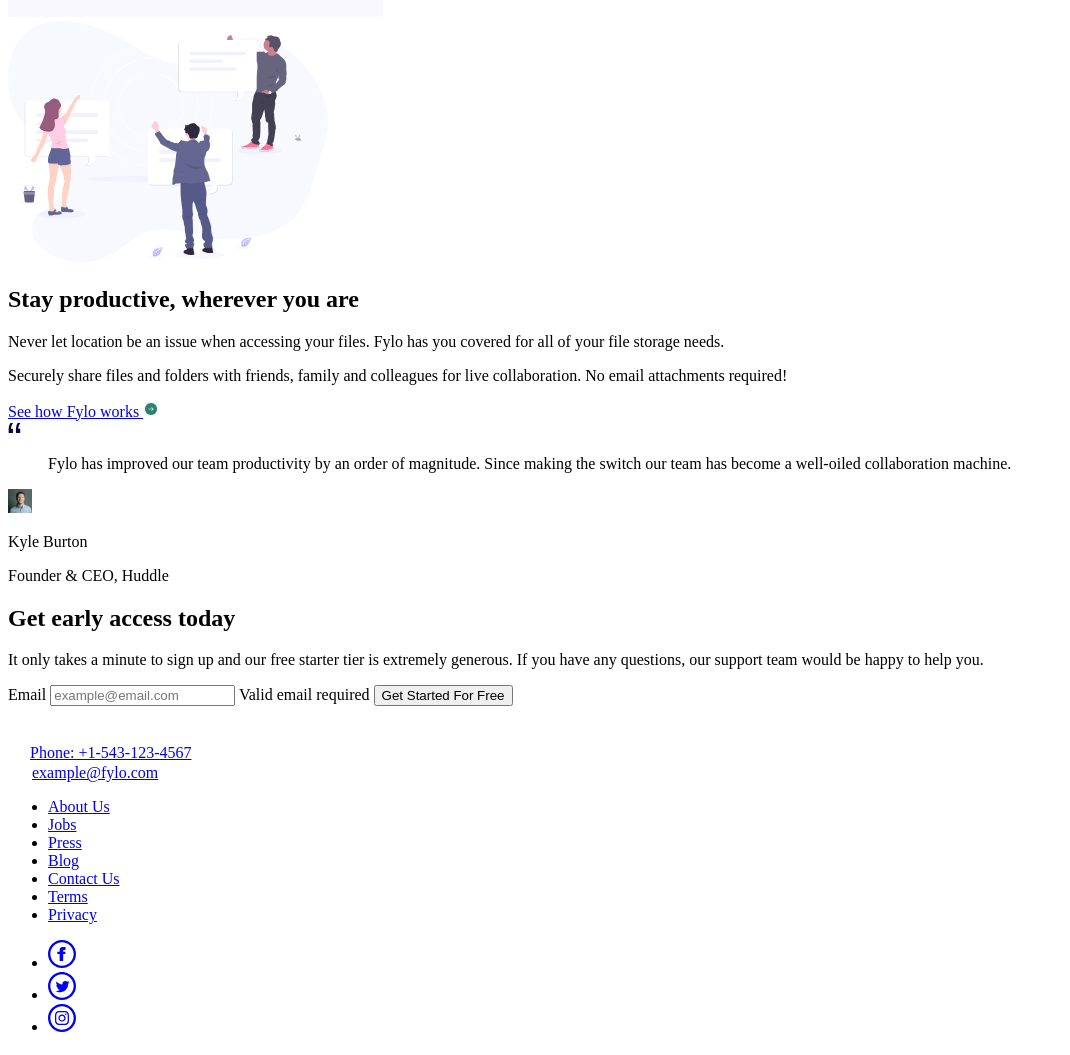
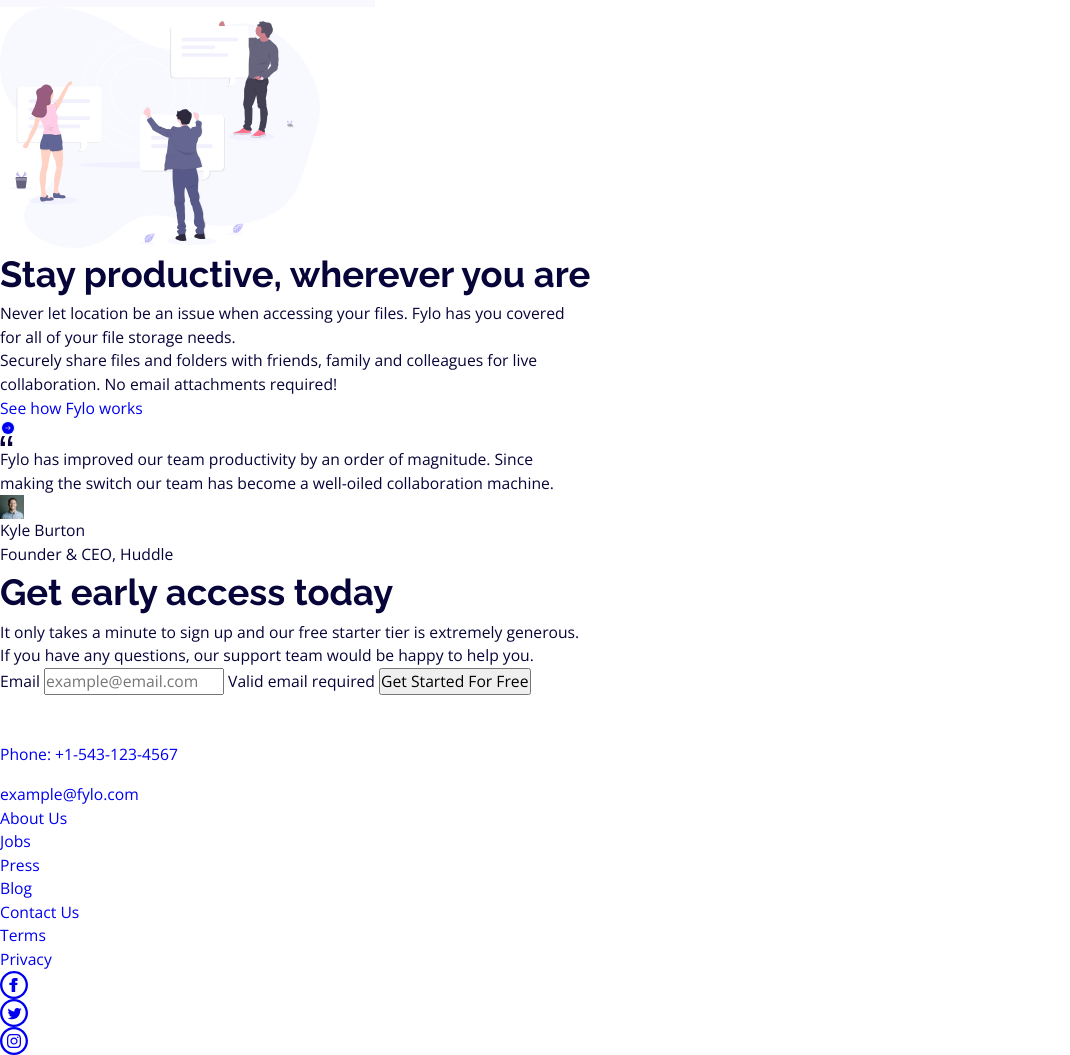
Before and after one commit to DocForLoop/fylo-landing-page, a website built with Vite: page index.html in a window 1280 px wide. Shown: the part 548-1603 px from the top of the page, without its empty margins (0-1070 px from the left). Built offline with nearby package versions, Linux system fonts and the light colour scheme.

Commit message:
Add basic CSS styles to the page

```diff
--- a/index.html
+++ b/index.html
@@ -94,8 +94,10 @@
               <p>Securely share files and folders with friends, family and colleagues for
                 live collaboration. No email attachments required!</p>
               <a href="#">See how Fylo works
-                <img src="/src/assets/images/icon-arrow.svg"
-                      alt="" width="16" height="16" loading="lazy" decoding="async">
+                <svg width="16" height="16">
+                  <defs><circle id="b" cx="6" cy="6" r="6"/>
+                    <filter x="-25%" y="-25%" width="150%" height="150%" filterUnits="objectBoundingBox" id="a"><feOffset in="SourceAlpha" result="shadowOffsetOuter1"/><feGaussianBlur stdDeviation="1" in="shadowOffsetOuter1" result="shadowBlurOuter1"/><feColorMatrix values="0 0 0 0 0.239215686 0 0 0 0 0.62745098 0 0 0 0 0.560784314 0 0 0 0.793506567 0" in="shadowBlurOuter1"/></filter>
+                  </defs><g fill="none" fill-rule="evenodd"><g transform="translate(2 2)"><use fill="#000" filter="url(#a)" xlink:href="#b"/><use fill="currentcolor" xlink:href="#b"/></g><path d="M8.582 6l-.363.35 1.452 1.4H5.333v.5h4.338L8.22 9.65l.363.35 2.074-2z" fill="#FFF"/></g></svg>
               </a>
 
               <section aria-label="Customer testimonial">
--- a/src/scss/global/_base.scss
+++ b/src/scss/global/_base.scss
@@ -0,0 +1,60 @@
+html {
+    font-size: 100%;
+}
+
+*, *::before, *::after {
+    box-sizing: border-box;
+}
+
+* {
+    margin: 0;
+    padding: 0;
+}
+
+body {
+    font-family: var(--ff-secondary);
+    font-size: var(--fs-body);
+    font-weight: var(--fw-1);
+    line-height: 1.5;
+    color: var(--clr-primary);
+}
+
+h1 {
+    font-family: var(--ff-primary);
+    font-size: var(--fs-h1);
+}
+
+h2 {
+    font-family: var(--ff-primary);
+    font-size: var(--fs-h2-primary);
+}
+
+p, li, figcaption {
+    text-wrap: pretty;
+    max-inline-size: 65ch;
+}
+
+img, picture, video, canvas, svg {
+    display: block;
+    max-inline-size: 100%;
+}
+
+input, button, textarea, select {
+    font: inherit;
+}
+
+p, h1, h2, h3, h4, h5, h6 {
+    overflow-wrap: break-word;
+}
+
+h1, h2, h3, h4, h5, h6 {
+    text-wrap: balance;
+}
+
+a, a:visited, a:active {
+    text-decoration: none;
+}
+
+ul {
+    list-style: none;
+}
--- a/src/scss/global/_colors.scss
+++ b/src/scss/global/_colors.scss
@@ -0,0 +1,15 @@
+:root {
+    --clr-primary: hsl(243, 87%, 12%);
+    --clr-primary-light: hsl(238, 22%, 44%);
+    --clr-accent-btn: hsl(224, 93%, 58%);
+    --clr-accent-link: hsl(170, 46%, 34%);
+    --clr-accent-link-hover: hsl(170, 63%, 66%);
+    --clr-hover: hsl(221, 100%, 71%);
+    --clr-error: hsl(343, 84%, 61%);
+    --clr-section-bg: hsl(240, 75%, 98%);
+    --clr-input: hsl(0, 0%, 46%);
+    --clr-light: hsl(0, 0%, 100%);
+    --clr-input-shadow-primary: hsla(0, 0%, 0%, 0.159);
+    --clr-input-shadow-secondary: hsla(243, 87%, 12%, 0.157);
+    --clr-quote-shadow: hsla(0, 0%, 22%, 0.0459);
+}
--- a/src/scss/global/_typography.scss
+++ b/src/scss/global/_typography.scss
@@ -1 +1,48 @@
 @use './functions' as *;
+
+@font-face {
+    font-display: swap;
+    font-family: 'Raleway';
+    font-style: normal;
+    font-weight: 400;
+    src: url('../assets/fonts/raleway-v34-latin-regular.woff2') format('woff2');
+}
+
+@font-face {
+    font-display: swap;
+    font-family: 'Raleway';
+    font-style: normal;
+    font-weight: 700;
+    src: url('../assets/fonts/raleway-v34-latin-700.woff2') format('woff2');
+}
+
+@font-face {
+    font-display: swap;
+    font-family: 'Open Sans';
+    font-style: normal;
+    font-weight: 400;
+    src: url('../assets/fonts/open-sans-v40-latin-regular.woff2') format('woff2');
+}
+
+
+:root {
+    --ff-primary: 'Raleway', 'Helvetica Neue', Helvetica, Arial, sans-serif;
+    --ff-secondary: 'Open Sans', 'Helvetica Neue', Helvetica, Arial, sans-serif;
+    --fs-navbar: #{fluid(12, 16, 375, 1440, rem)};
+    --fs-h1: #{fluid(24, 40, 375, 1440, rem)};
+    --fs-h2-primary: #{fluid(16, 40, 375, 1440, rem)};
+    --fs-h2-secondary: #{fluid(18, 32, 375, 1440, rem)};
+    --fs-body: #{fluid(14, 16, 375, 1440, rem)};
+    --fs-input-header: #{fluid(12, 14, 375, 1440, rem)};
+    --fs-input-main: #{fluid(10, 12, 375, 1440, rem)};
+    --fs-form-btn-primary: #{rem(14)};
+    --fs-form-btn-secondary: #{fluid(10, 14, 375, 1440, rem)};
+    --fs-quote: #{fluid(10, 13, 375, 1440, rem)};
+    --fs-quote-name: #{fluid(9, 11, 375, 1440, rem)};
+    --fs-quote-title: #{fluid(6, 8, 375, 1440, rem)};
+    --fs-footer: #{rem(16)};
+    --fw-1: 400;
+    --fw-2: 700;
+    --lh-reg: 1.5;
+    --lh-quote: 1.8;
+}
```
Also changed, not shown: src/assets/fonts/open-sans-v40-latin-regular.woff2 (added), src/assets/fonts/raleway-v34-latin-700.woff2 (added), src/assets/fonts/raleway-v34-latin-regular.woff2 (added).
